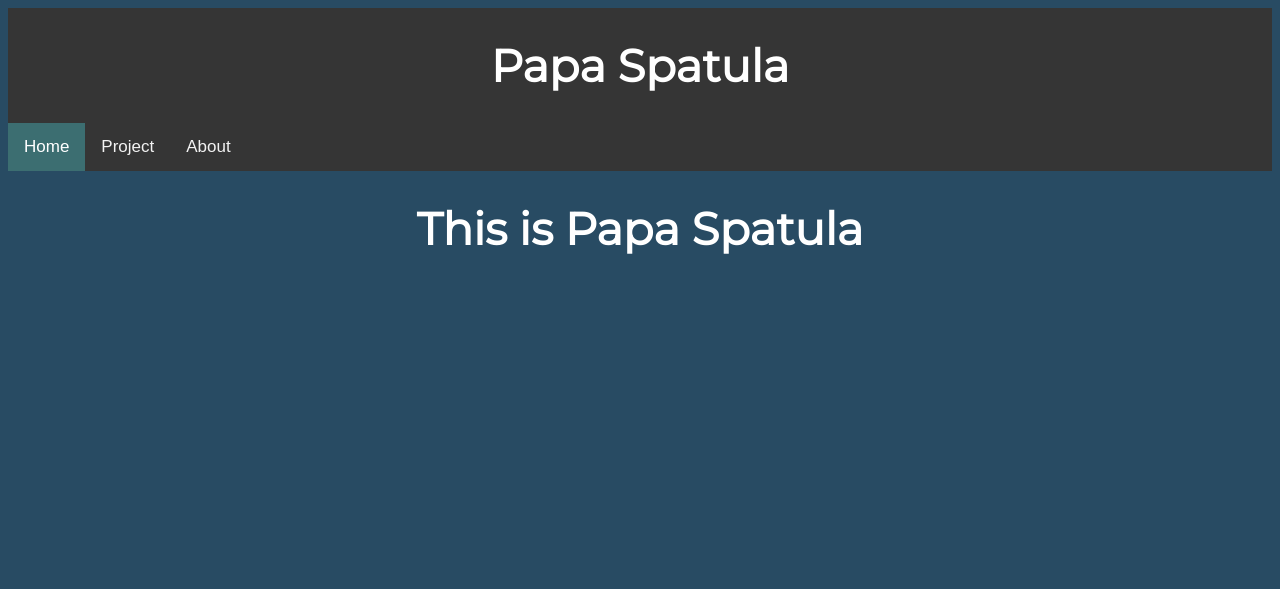
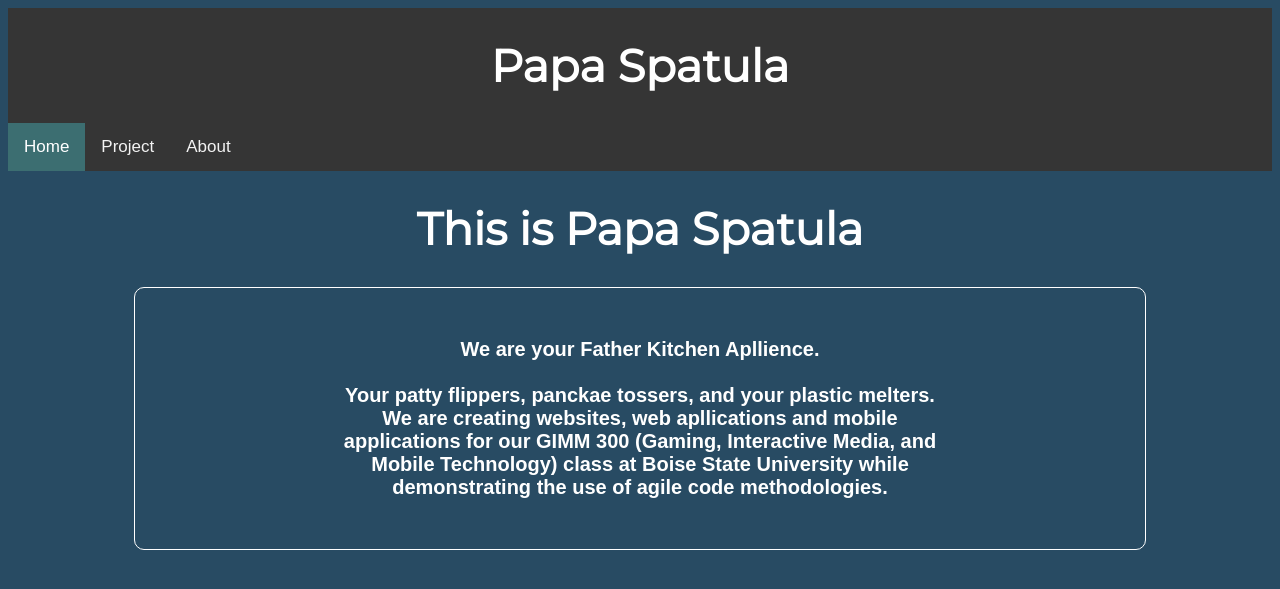
Before and after one commit to anthonymione/Papa-Spatula, a PHP site: page / in a window 1280 px wide. Shown: the top 589 px of the page. Run offline with PHP 8.4, Linux system fonts and the light colour scheme.

Commit message:
Updated home page and style sheet

```diff
--- a/StyleSheet.css
+++ b/StyleSheet.css
@@ -119,3 +119,25 @@
 	margin-right: 2%;
 	margin-top: 2%;
 }
+.about-group-style{
+	margin-left: 10%;
+	margin-right: 10%;
+	border: thin;
+	border-color: white;
+	border-style: solid;
+	border-radius: 10px;
+}
+
+.about-group{
+	text-align: center;
+	margin-left: 20%;
+	margin-right: 20%;
+	margin-top: 50px;
+	margin-bottom: 50px;
+	color: white;
+	font-family: 'Monsterrat', sans-serif;
+	font-size-adjust: auto;
+	font-size: 20px;
+
+
+}
--- a/index.html
+++ b/index.html
@@ -15,6 +15,11 @@
 
 	<div>
 		<h1 class="group-name">This is Papa Spatula</h1>
+		<div class="about-group-style">
+			<h2 class="about-group">We are your Father Kitchen Apllience. <br><br>Your patty flippers, panckae tossers, and your plastic melters. We are creating websites, web apllications and mobile applications for our GIMM 300 (Gaming, Interactive Media, and Mobile Technology) class at Boise State University while demonstrating the use of agile code methodologies.
+			</h2>
+		</div>
+
 	</div>
 
 </html>
```
